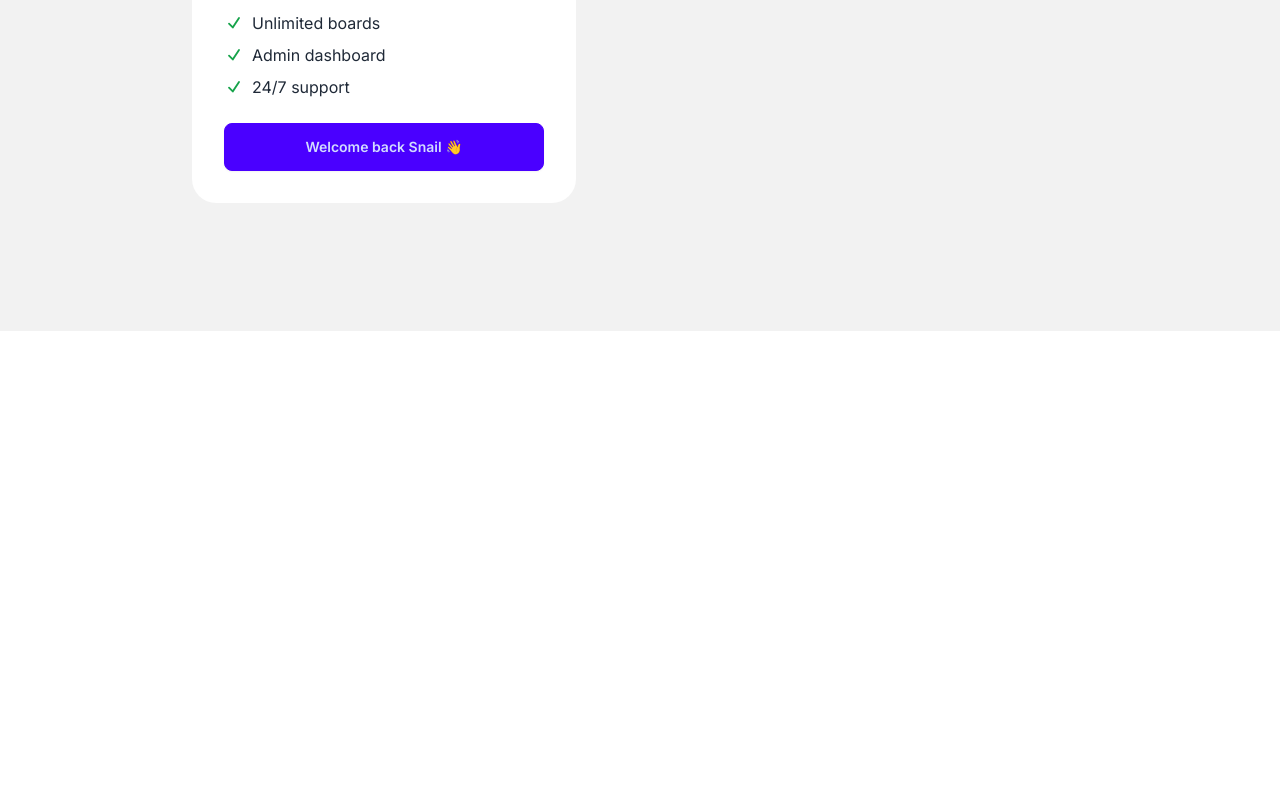
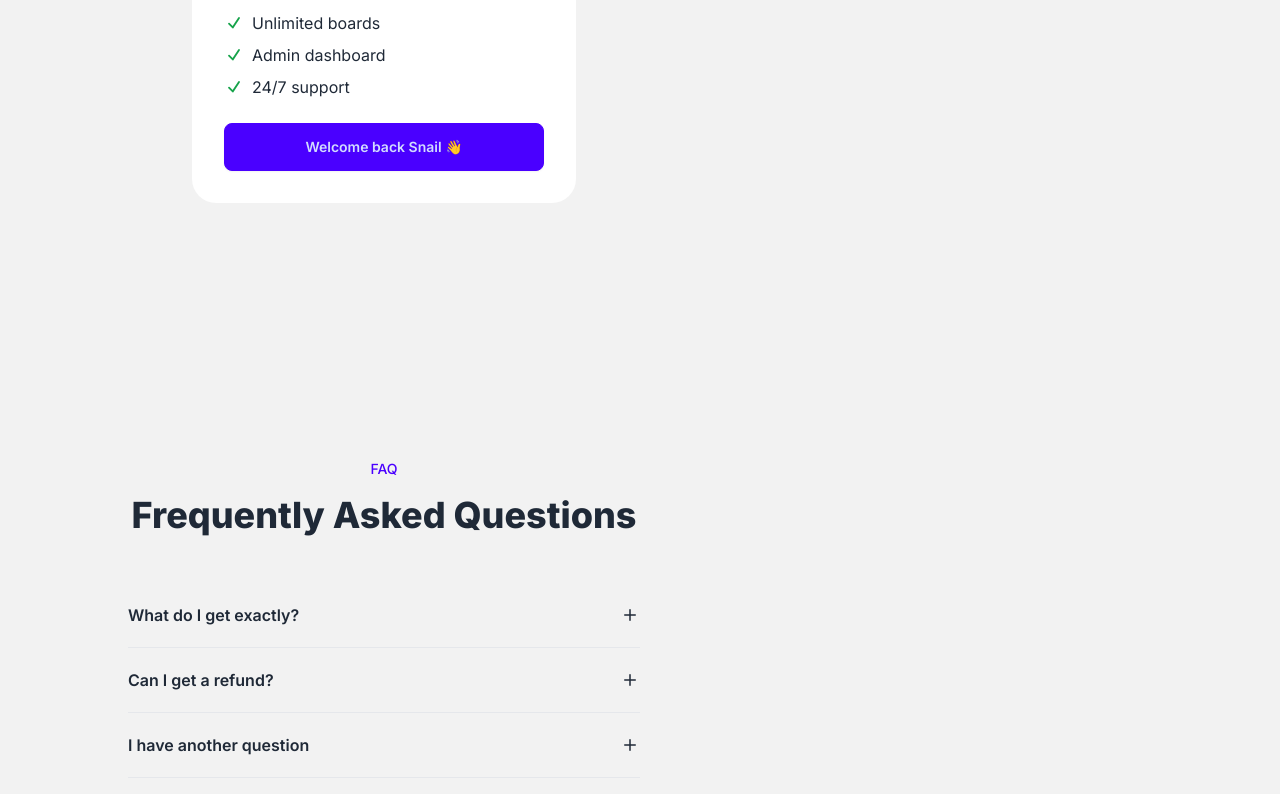
Before and after one commit to SNAIL-99-IN/codefast-saas, a Next.js app: page / in a window 1280 px wide. Shown: the part 945-1739 px from the top of the page. Before the commit the page ends 1276 px from the top, so only its background shows below. Built offline with nearby package versions, Linux system fonts and the light colour scheme.

Commit message:
Frequently Asked Question Section

```diff
--- a/app/page.js
+++ b/app/page.js
@@ -1,4 +1,5 @@
 import ButtonLogin from "@/components/ButtonLogin";
+import FAQListItem from "@/components/FAQListItem";
 
 export default function Home() {
   // let the user name be Snail and he is not logged in
@@ -40,6 +41,7 @@
           <h2 className="text-3xl lg:text-4xl font-extrabold mb-12 text-center">
             A pricing that adapt to your needs
           </h2>
+
           <div className="p-8 bg-base-100 max-w-96 rounded-3xl mx-auto space-y-6">
             <div className="flex gap-2 items-baseline">
               <div className="text-4xl font-black">$19</div>
@@ -81,6 +83,34 @@
           </div>
         </div>
       </section>
+
+      {/* Frequently Asked Questions */}
+      <section className="bg-base-200">
+        <div className="py-32 px-8 max-w-3xl max-auto">
+          <p className="text-sm uppercase font-medium text-center text-primary mb-4">
+            FAQ
+          </p>
+          <h2 className="text-3xl lg:text-4xl font-extrabold mb-12 text-center">
+            Frequently Asked Questions
+          </h2>
+
+          <ul className="max-w-lg mx-auto">
+            {[
+              {
+                question: "What do I get exactly?",
+                answer: "Scammed LoL KEKW",
+              },
+              { question: "Can I get a refund?", answer: "Nooo LoL" },
+              {
+                question: "I have another question",
+                answer: "Later Aligator...",
+              },
+            ].map((qa) => (
+              <FAQListItem key={qa.question} qa={qa} />
+            ))}
+          </ul>
+        </div>
+      </section>
     </main>
   );
 }
--- /dev/null
+++ b/components/FAQListItem.js
@@ -0,0 +1,50 @@
+"use client";
+
+import { useState } from "react";
+
+const FAQListItem = ({ qa }) => {
+  const [isOpen, setIsOpen] = useState(false);
+
+  return (
+    <li key={qa.question}>
+      {/* 1. Question (clickable) */}
+      <button
+        className="py-5 font-semibold border-b w-full text-left flex items-center justify-between"
+        onClick={() => setIsOpen(!isOpen)}
+      >
+        <p>{qa.question}</p>
+
+        {isOpen ? (
+          <svg
+            xmlns="http://www.w3.org/2000/svg"
+            viewBox="0 0 20 20"
+            fill="currentColor"
+            className="size-5"
+          >
+            <path
+              fillRule="evenodd"
+              d="M4 10a.75.75 0 0 1 .75-.75h10.5a.75.75 0 0 1 0 1.5H4.75A.75.75 0 0 1 4 10Z"
+              clipRule="evenodd"
+            />
+          </svg>
+        ) : (
+          <svg
+            xmlns="http://www.w3.org/2000/svg"
+            viewBox="0 0 20 20"
+            fill="currentColor"
+            className="size-5"
+          >
+            <path d="M10.75 4.75a.75.75 0 0 0-1.5 0v4.5h-4.5a.75.75 0 0 0 0 1.5h4.5v4.5a.75.75 0 0 0 1.5 0v-4.5h4.5a.75.75 0 0 0 0-1.5h-4.5v-4.5Z" />
+          </svg>
+        )}
+      </button>
+
+      {/* 2. Answer */}
+      <div className={`${isOpen ? "block" : "hidden"} mt-3 mb-6 opacity-90`}>
+        {qa.answer}
+      </div>
+    </li>
+  );
+};
+
+export default FAQListItem;
```
